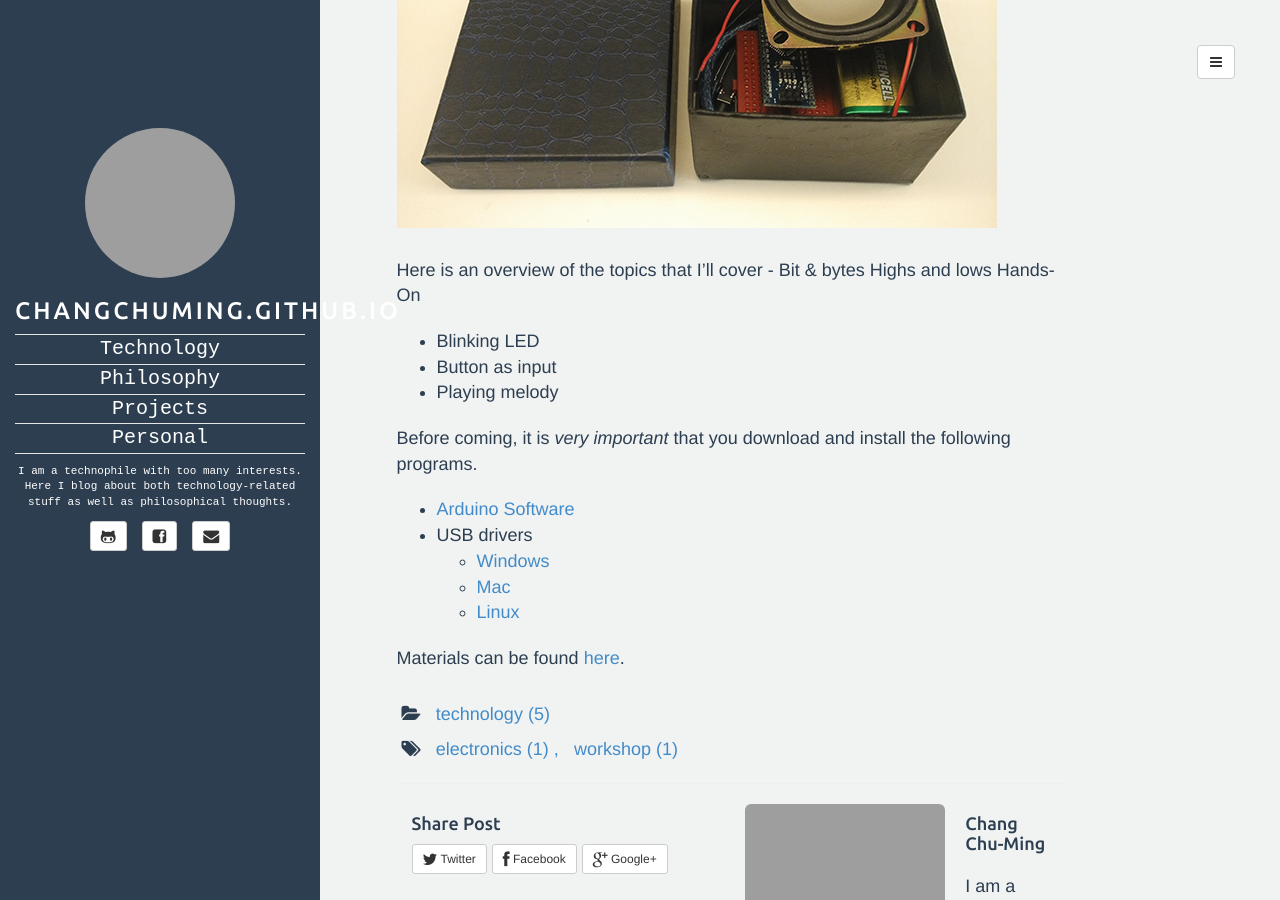
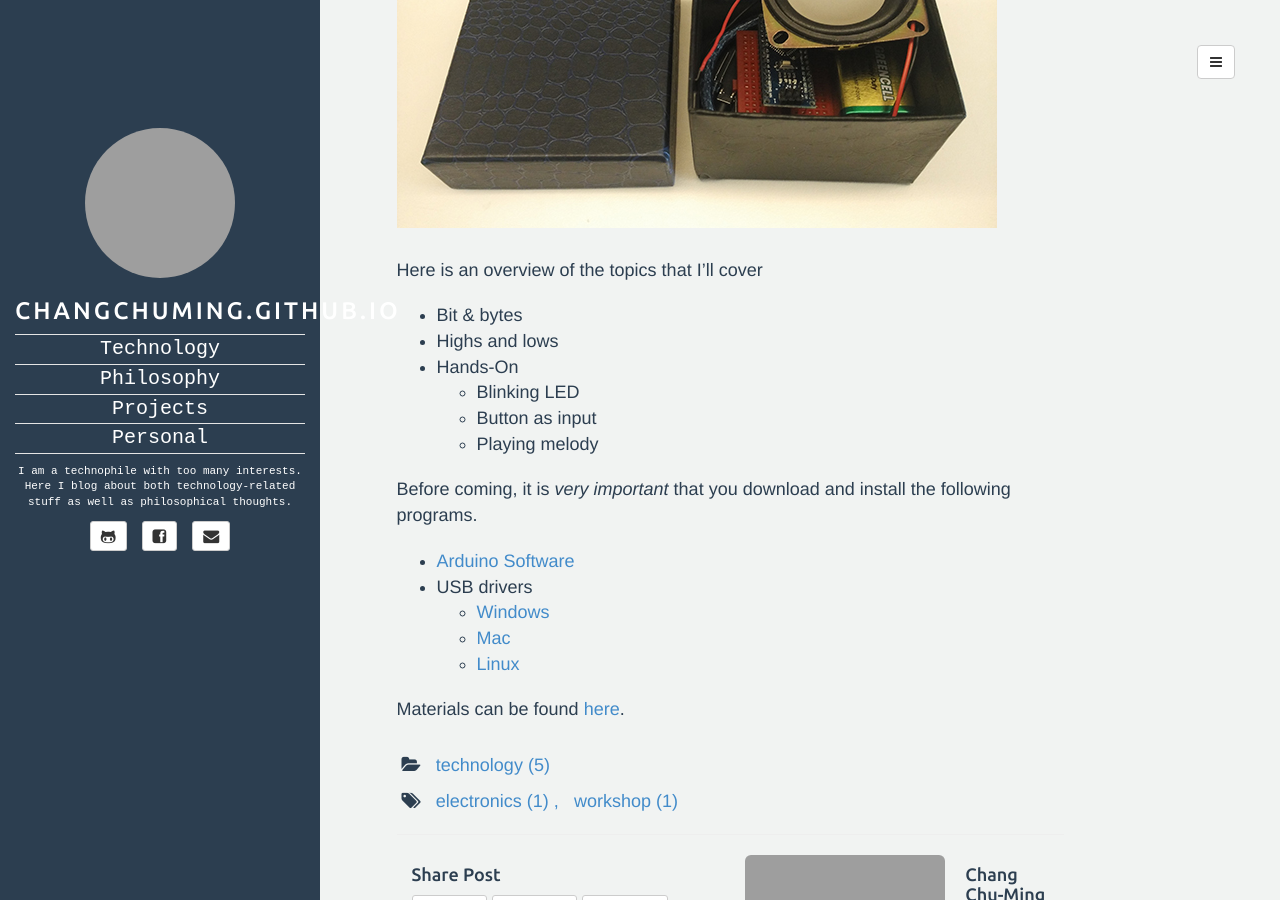
Before and after one commit to changchuming/changchuming.github.io, a Jekyll site: the page built from _posts/2017-01-11-Electronics-Workshop.md, in a window 1280 px wide and 900 px high, scrolled down 500 px. Built offline with Jekyll 4.4.1, drawn with Linux system fonts in a browser that asks for light colours; comment, search, counter and statistics services are not loaded; grey boxes are pictures that could not be loaded.

Commit message:
Fixing lists

```diff
--- a/_posts/2017-01-11-Electronics-Workshop.md
+++ b/_posts/2017-01-11-Electronics-Workshop.md
@@ -12,19 +12,19 @@ Everyone will get a set of the following components for the hands-on workshop.
 
 ![Materials]({{ site.BASE_PATH }}/assets/images/IMG_20170108_102630.jpg)
 
-Here is an overview of the topics that I'll cover -
-Bit & bytes
-Highs and lows
-Hands-On
-* Blinking LED
-* Button as input
-* Playing melody
+Here is an overview of the topics that I'll cover
+* Bit & bytes
+* Highs and lows
+* Hands-On
+    * Blinking LED
+    * Button as input
+    * Playing melody
 
 Before coming, it is *very important* that you download and install the following programs.
 * [Arduino Software](https://www.arduino.cc/en/Main/Software)
 * USB drivers
-   * [Windows](https://github.com/changchuming/electronics-workshop/raw/master/Drivers/CH341SER_WINDOWS.zip)
-   * [Mac](https://github.com/changchuming/electronics-workshop/raw/master/Drivers/CH34SER_MAC_FIXED.zip)
-   * [Linux](https://github.com/changchuming/electronics-workshop/raw/master/Drivers/CH341SER_LINUX.ZIP)
+     * [Windows](https://github.com/changchuming/electronics-workshop/raw/master/Drivers/CH341SER_WINDOWS.zip)
+     * [Mac](https://github.com/changchuming/electronics-workshop/raw/master/Drivers/CH34SER_MAC_FIXED.zip)
+     * [Linux](https://github.com/changchuming/electronics-workshop/raw/master/Drivers/CH341SER_LINUX.ZIP)
 
 Materials can be found [here](https://github.com/changchuming/electronics-workshop/raw/master/Materials.zip).
```
